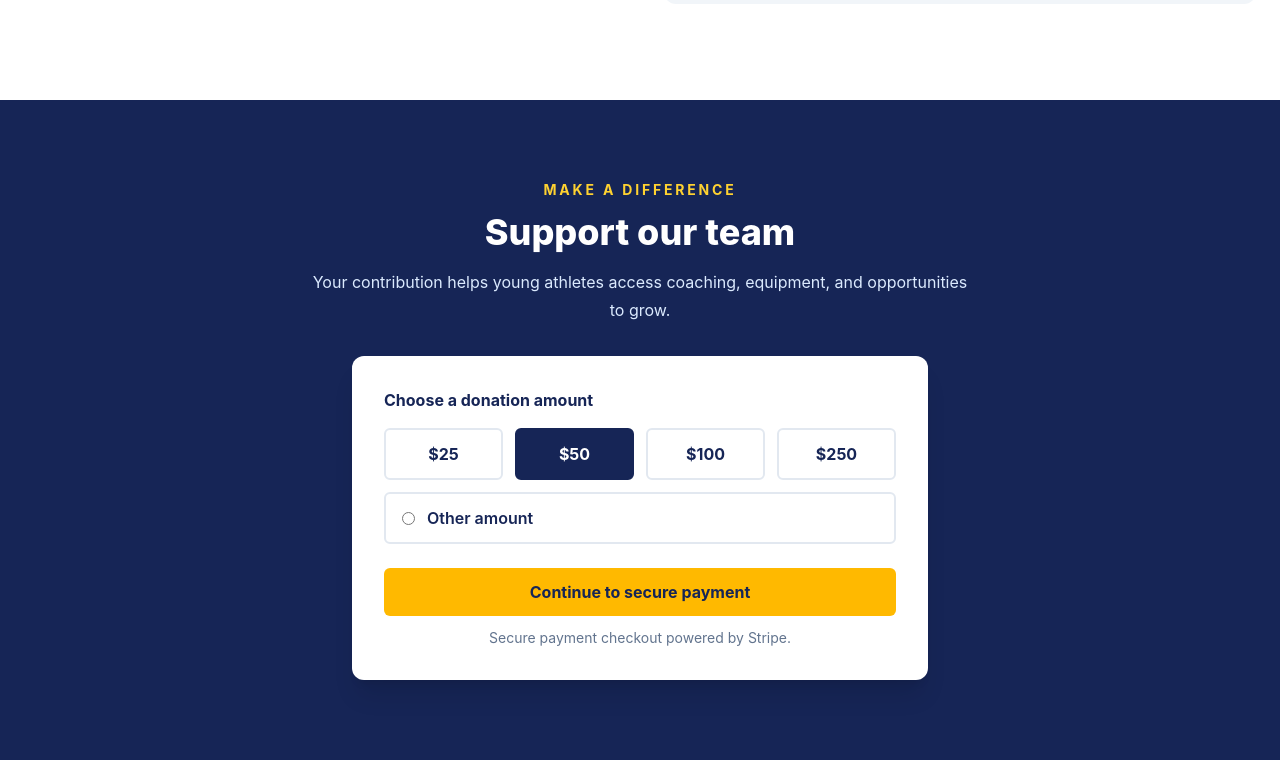
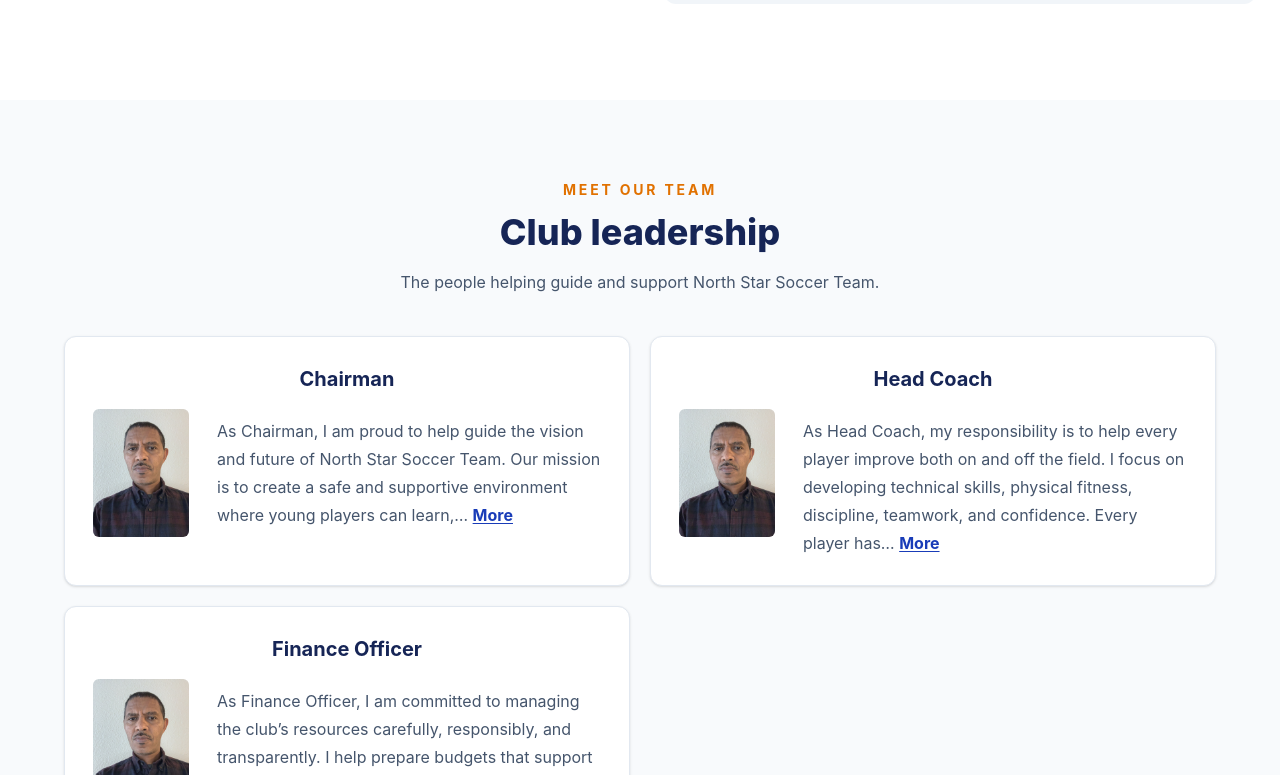
Before and after one commit to jhonas12000/NorthStarSoccerTeam, a React (Vite) app: page / in a window 1280 px wide. Shown: the part 985-1760 px from the top of the page. Built offline with nearby package versions, Linux system fonts and the light colour scheme.

Commit message:
Add leadership section and update website content

```diff
--- a/index.html
+++ b/index.html
@@ -2,7 +2,7 @@
 <html lang="en">
   <head>
     <meta charset="UTF-8" />
-    <link rel="icon" type="image/svg+xml" href="/favicon.svg" />
+    <link rel="icon" type="image/jpeg" href="/images/north-star-logo.JPG?v=2" />
     <meta name="viewport" content="width=device-width, initial-scale=1.0" />
     <title>northstarsoccerteam</title>
   </head>
--- a/src/App.tsx
+++ b/src/App.tsx
@@ -3,11 +3,33 @@ import Hero from './components/Hero';
 import About from './components/About';
 import Donation from './components/Donation';
 import Teams from './components/Teams';
-import { BrowserRouter, Route, Routes } from 'react-router-dom';
+import Leadership from './components/Leadership';
+import { useEffect } from 'react';
+import { BrowserRouter, Route, Routes, useLocation } from 'react-router-dom';
+
+function ScrollToHash() {
+  const { hash, pathname } = useLocation();
+
+  useEffect(() => {
+    if (!hash) return;
+
+    const frameId = window.requestAnimationFrame(() => {
+      document.getElementById(decodeURIComponent(hash.slice(1)))?.scrollIntoView({
+        behavior: 'smooth',
+        block: 'start',
+      });
+    });
+
+    return () => window.cancelAnimationFrame(frameId);
+  }, [hash, pathname]);
+
+  return null;
+}
 
 function App() {
   return (
     <BrowserRouter>
+      <ScrollToHash />
       <Navbar />
 
       <main>
@@ -18,6 +40,7 @@ function App() {
               <>
                 <Hero />
                 <About />
+                <Leadership />
                 <Donation />
               </>
             }
--- a/src/components/About.tsx
+++ b/src/components/About.tsx
@@ -1,6 +1,6 @@
 export default function About() {
   return (
-    <section id="about" className="bg-white px-4 pt-8 pb-16 sm:px-6 md:pt-12 md:pb-24">
+    <section id="about" className="scroll-mt-24 bg-white px-2 pt-8 pb-16 sm:px-6 md:pt-12 md:pb-24">
       <div className="mx-auto grid max-w-7xl gap-12 lg:grid-cols-2 lg:items-center">
         <div>
           <p className="text-sm font-bold uppercase tracking-[0.2em] text-slate-500">
--- a/src/components/Donation.tsx
+++ b/src/components/Donation.tsx
@@ -47,7 +47,7 @@ export default function Donation() {
   };
 
   return (
-    <section id="support" className="bg-blue-950 px-4 py-16 text-white sm:px-6 md:py-20">
+    <section id="support" className="bg-blue-950 px-2 py-12 text-white sm:px-6 md:py-20">
       <div className="mx-auto max-w-3xl">
         <div className="text-center">
           <p className="text-sm font-bold uppercase tracking-[0.2em] text-amber-300">
--- a/src/components/Hero.tsx
+++ b/src/components/Hero.tsx
@@ -27,8 +27,8 @@ export default function Hero() {
   }, []);
 
   return (
-    <section id="home" className="bg-white">
-      <div className="grid lg:grid-cols-2">
+    <section id="home" className="bg-white px-2 sm:px-6 lg:px-0">
+      <div className="mx-auto grid max-w-7xl overflow-hidden lg:grid-cols-2">
         {/* Team photo */}
         <div
           className="relative h-[38svh] min-h-72 lg:order-2 lg:h-auto"
@@ -69,7 +69,7 @@ export default function Hero() {
         </div>
 
         {/* Hero content */}
-        <div className="flex items-center px-4 pt-10 pb-4 sm:px-8 lg:order-1 lg:px-16 lg:py-8">
+        <div className="flex items-center px-0 pt-8 pb-4 sm:py-10 lg:order-1 lg:px-16 lg:py-8">
           <div className="mx-auto max-w-2xl text-center lg:text-left">
             <p className="text-sm font-bold uppercase tracking-[0.2em] text-slate-500">
               Community • Teamwork • Opportunity
@@ -86,7 +86,7 @@ export default function Hero() {
 
             <div className="mt-8 flex flex-col gap-3 sm:flex-row sm:justify-center lg:justify-start">
               <a
-                href="#team"
+                href="/#team"
                 className="flex min-h-12 items-center justify-center rounded-md bg-amber-400 px-6 py-3 font-bold text-blue-950 transition hover:bg-amber-300"
               >
                 Meet Our Team
--- /dev/null
+++ b/src/components/Leadership.tsx
@@ -0,0 +1,89 @@
+import { useState } from 'react';
+
+const leadershipRoles = [
+  {
+    title: 'Chairman',
+    description:
+      'As Chairman, I am proud to help guide the vision and future of North Star Soccer Team. Our mission is to create a safe and supportive environment where young players can learn, compete, and grow. I work closely with our coaches, families, and community partners to strengthen the club and expand opportunities for our players. I believe every child deserves access to positive mentorship and quality soccer development. Together, we are building more than a soccer team—we are building confident young leaders and a stronger community.',
+  },
+  {
+    title: 'Head Coach',
+    description:
+      'As Head Coach, my responsibility is to help every player improve both on and off the field. I focus on developing technical skills, physical fitness, discipline, teamwork, and confidence. Every player has different strengths, so I work to create an environment where each athlete feels challenged and supported. Winning is important, but effort, respect, sportsmanship, and personal growth are equally valuable. My goal is for our players to leave North Star as better athletes, dependable teammates, and responsible young people.',
+  },
+  {
+    title: 'Finance Officer',
+    description:
+      'As Finance Officer, I am committed to managing the club’s resources carefully, responsibly, and transparently. I help prepare budgets that support training, equipment, uniforms, tournament participation, and other important team needs. Every donation and contribution should be used in a way that provides meaningful benefits to our players. I work with the club’s leadership to plan for current expenses while protecting the team’s long-term financial stability. My goal is to ensure that North Star can continue creating affordable and valuable opportunities for young athletes.',
+  },
+];
+
+export default function Leadership() {
+  const [expandedRoleTitles, setExpandedRoleTitles] = useState<Set<string>>(
+    () => new Set(),
+  );
+
+  const toggleRole = (title: string) => {
+    setExpandedRoleTitles((currentTitles) => {
+      const nextTitles = new Set(currentTitles);
+      if (nextTitles.has(title)) {
+        nextTitles.delete(title);
+      } else {
+        nextTitles.add(title);
+      }
+      return nextTitles;
+    });
+  };
+
+  return (
+    <section id="team" className="scroll-mt-24 bg-slate-50 px-2 py-12 sm:px-6 md:py-20">
+      <div className="mx-auto max-w-6xl">
+        <header className="mx-auto max-w-2xl text-center">
+          <p className="text-sm font-bold uppercase tracking-[0.2em] text-amber-600">
+            Meet Our Team
+          </p>
+          <h2 className="mt-3 text-3xl font-extrabold text-blue-950 sm:text-4xl">
+            Club leadership
+          </h2>
+          <p className="mt-4 leading-7 text-slate-600">
+            The people helping guide and support North Star Soccer Team.
+          </p>
+        </header>
+
+        <div className="mx-auto mt-8 grid max-w-7xl gap-4 md:mt-10 md:grid-cols-2 md:gap-5">
+          {leadershipRoles.map(({ title, description }) => {
+            const isExpanded = expandedRoleTitles.has(title);
+            const previewWords = description.split(/\s+/).slice(0, 32).join(' ');
+
+            return (
+              <article
+                key={title}
+                className="rounded-xl border border-slate-200 bg-white p-4 text-left shadow-sm sm:p-6 lg:p-7"
+              >
+                <h3 className="text-center text-xl font-bold text-blue-950">{title}</h3>
+                <div className="mt-4 flex items-start gap-3 sm:gap-5 lg:gap-7">
+                  <img
+                    src="/images/profile-pic.jpg"
+                    alt={`${title} profile`}
+                    className="h-24 w-16 shrink-0 rounded-md object-cover sm:h-32 sm:w-24"
+                  />
+                  <p className="mt-1 text-sm leading-6 text-slate-600 sm:mt-2 sm:text-base sm:leading-7">
+                    {isExpanded ? description : `${previewWords}…`}{' '}
+                    <button
+                      type="button"
+                      aria-expanded={isExpanded}
+                      onClick={() => toggleRole(title)}
+                      className="font-bold text-blue-800 underline underline-offset-2 hover:text-blue-600"
+                    >
+                      {isExpanded ? 'Less' : 'More'}
+                    </button>
+                  </p>
+                </div>
+              </article>
+            );
+          })}
+        </div>
+      </div>
+    </section>
+  );
+}
--- a/src/components/Navbar.tsx
+++ b/src/components/Navbar.tsx
@@ -8,7 +8,7 @@ export default function Navbar() {
 
   return (
     <header className="sticky top-0 z-50 border-b border-slate-200 bg-white">
-      <nav className="mx-auto max-w-7xl px-4">
+      <nav className="mx-auto max-w-7xl px-2 sm:px-6">
         <div className="flex h-18 items-center justify-between">
           <Link to="/" className="flex items-center gap-3">
             <img
--- a/src/components/Teams.tsx
+++ b/src/components/Teams.tsx
@@ -8,7 +8,7 @@ const teams = [
 
 export default function Teams() {
   return (
-    <section className="min-h-[60vh] bg-slate-50 px-4 py-16 sm:px-6 md:py-20">
+    <section className="min-h-[60vh] bg-slate-50 px-2 py-12 sm:px-6 md:py-20">
       <div className="mx-auto max-w-6xl">
         <header className="mx-auto max-w-2xl text-center">
           <p className="text-sm font-bold uppercase tracking-[0.2em] text-amber-600">
```
Also changed, not shown: express.js (+8 -89 lines), public/images/profile-pic.jpg (added).
